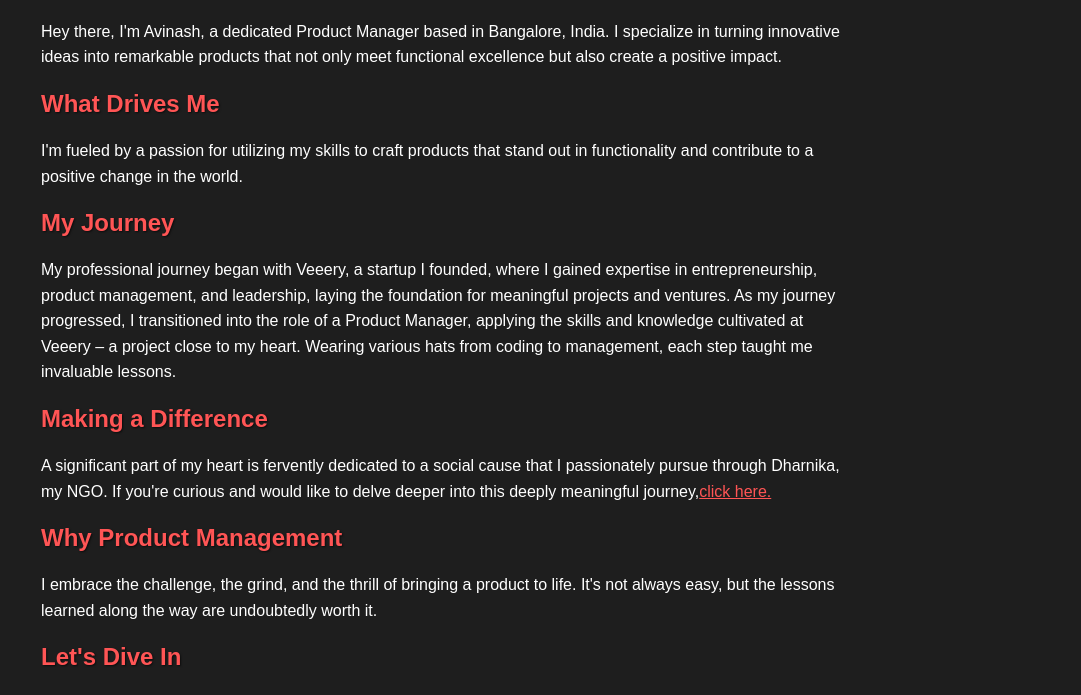
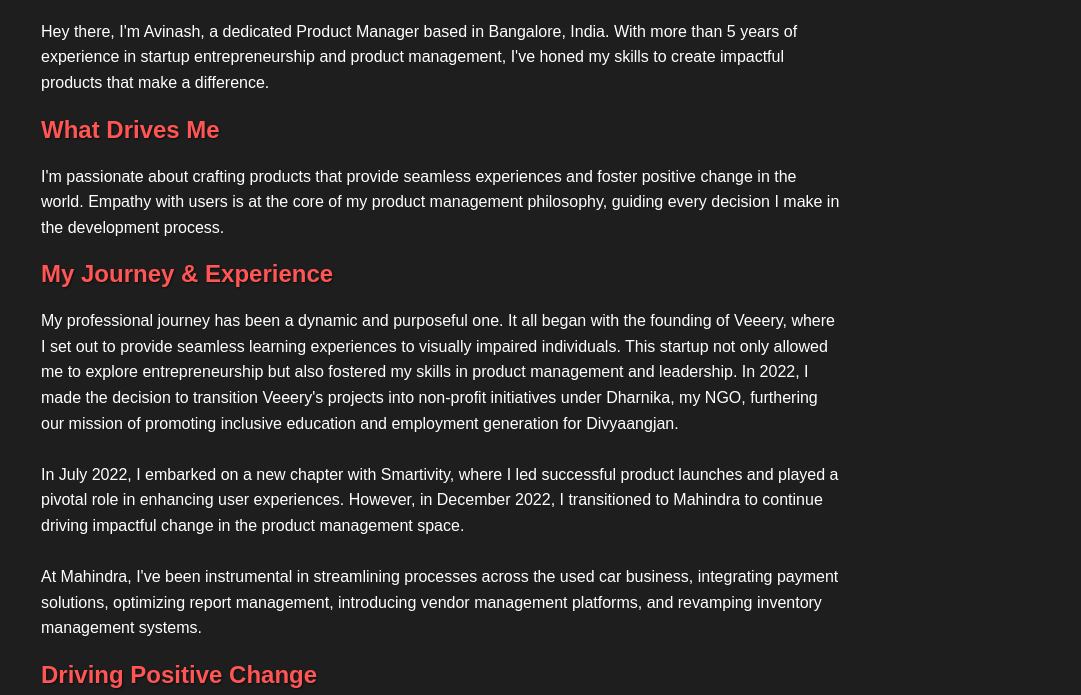
Before and after one commit to avithehacker/PM, a plain HTML site: page index.html in a window 1280 px wide. Shown: the part 81-776 px from the top of the page, without its empty margins (199-1280 px from the left). Drawn offline with Linux system fonts and the light colour scheme.

Commit message:
add experience and one liner for startup and dharnika

```diff
--- a/index.html
+++ b/index.html
@@ -83,21 +83,27 @@
 <div class="container">
     <h1>Welcome to Avinash's Portfolio</h1>
 
-    <p>Hey there, I'm Avinash, a dedicated Product Manager based in Bangalore, India. I specialize in turning innovative ideas into remarkable products that not only meet functional excellence but also create a positive impact.</p>
+    <p>Hey there, I'm Avinash, a dedicated Product Manager based in Bangalore, India. With more than 5 years of experience in startup entrepreneurship and product management, I've honed my skills to create impactful products that make a difference.</p>
 
     <h2>What Drives Me</h2>
-    <p>I'm fueled by a passion for utilizing my skills to craft products that stand out in functionality and contribute to a positive change in the world.</p>
+    <p>I'm passionate about crafting products that provide seamless experiences and foster positive change in the world. Empathy with users is at the core of my product management philosophy, guiding every decision I make in the development process.
+    </p>
 
-    <h2>My Journey</h2>
+    <h2>My Journey & Experience</h2>
     <p>
-        My professional journey began with Veeery, a startup I founded, where I gained expertise in entrepreneurship, product management, and leadership, laying the foundation for meaningful projects and ventures. As my journey progressed, I transitioned into the role of a Product Manager, applying the skills and knowledge cultivated at Veeery – a project close to my heart. Wearing various hats from coding to management, each step taught me invaluable lessons.</p>
+        My professional journey has been a dynamic and purposeful one. It all began with the founding of Veeery, where I set out to provide seamless learning experiences to visually impaired individuals. This startup not only allowed me to explore entrepreneurship but also fostered my skills in product management and leadership. In 2022, I made the decision to transition Veeery's projects into non-profit initiatives under Dharnika, my NGO, furthering our mission of promoting inclusive education and employment generation for Divyaangjan.
+<br><br>
+In July 2022, I embarked on a new chapter with Smartivity, where I led successful product launches and played a pivotal role in enhancing user experiences. However, in December 2022, I transitioned to Mahindra to continue driving impactful change in the product management space.
+<br><br>
+At Mahindra, I've been instrumental in streamlining processes across the used car business, integrating payment solutions, optimizing report management, introducing vendor management platforms, and revamping inventory management systems.
+</p>
 
-    <h2>Making a Difference</h2>
-    <p>A significant part of my heart is fervently dedicated to a social cause that I passionately pursue through Dharnika, my NGO. If you're curious and would like to delve deeper into this deeply meaningful journey,<a href="https://dharnikafoundation.org/">click here.</a> </p>
+    <h2>Driving Positive Change</h2>
+    <p>A significant part of my heart is dedicated to a social cause pursued through Dharnika, my NGO. Dharnika Foundation focuses on promoting inclusive education and employment generation for Divyaangjan. Leveraging technology, we empower them on a business platform, striving for a more accessible and inclusive society, &nbsp;<a href="https://dharnikafoundation.org/">click here.</a> </p>
 
 
     <h2>Why Product Management</h2>
-    <p>I embrace the challenge, the grind, and the thrill of bringing a product to life. It's not always easy, but the lessons learned along the way are undoubtedly worth it.</p>
+    <p>Understanding the needs and challenges of users allows me to develop solutions that truly resonate and make a difference in their lives. It's not always easy, but the lessons learned along the way are undoubtedly worth it.</p>
 
     <h2>Let's Dive In</h2>
     <p>Ready to explore some of my external projects and works? Check out these initiatives where I've applied my skills and creativity:</p>
```
